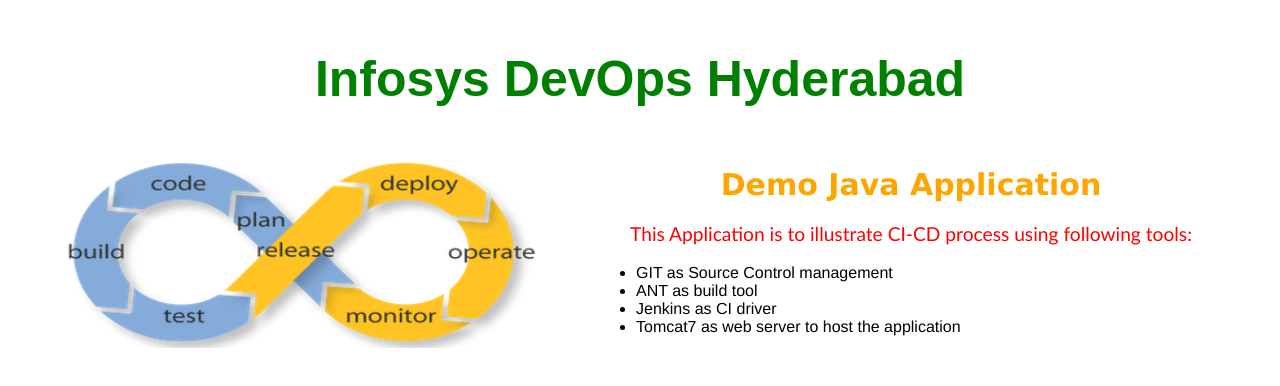
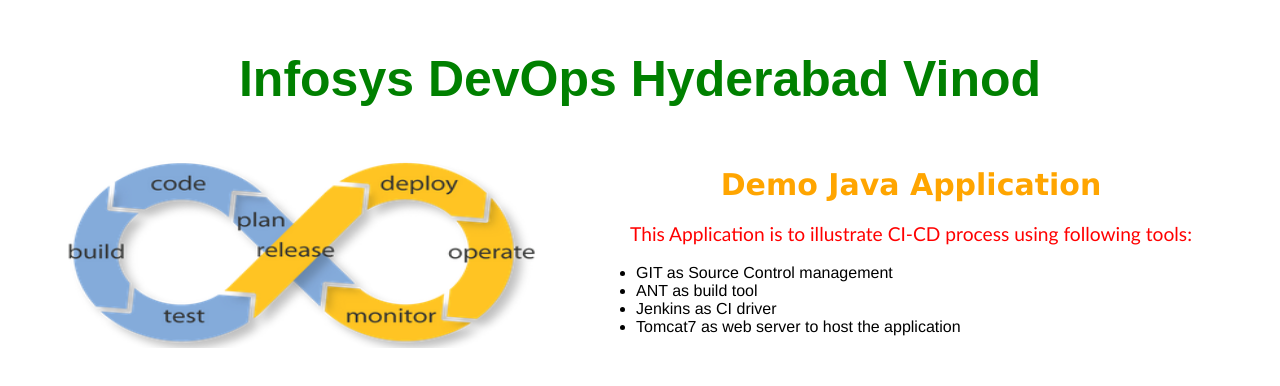
Before and after one commit to jnvshvinod/java_application, a plain HTML site: page WebContent/index.html in a window 1280 px wide. Shown: the part 116-502 px from the top of the page. Drawn offline with Linux system fonts and the light colour scheme.

Commit message:
Update index.html

```diff
--- a/WebContent/index.html
+++ b/WebContent/index.html
@@ -8,7 +8,7 @@
 <body>
     <table>
         <tr>
-        <td colspan=2><h1 id="heading"> Infosys DevOps Hyderabad</h1></td>
+        <td colspan=2><h1 id="heading"> Infosys DevOps Hyderabad Vinod</h1></td>
         </tr>
 		<tr>
 		    <td id="imagecsscell">
```
